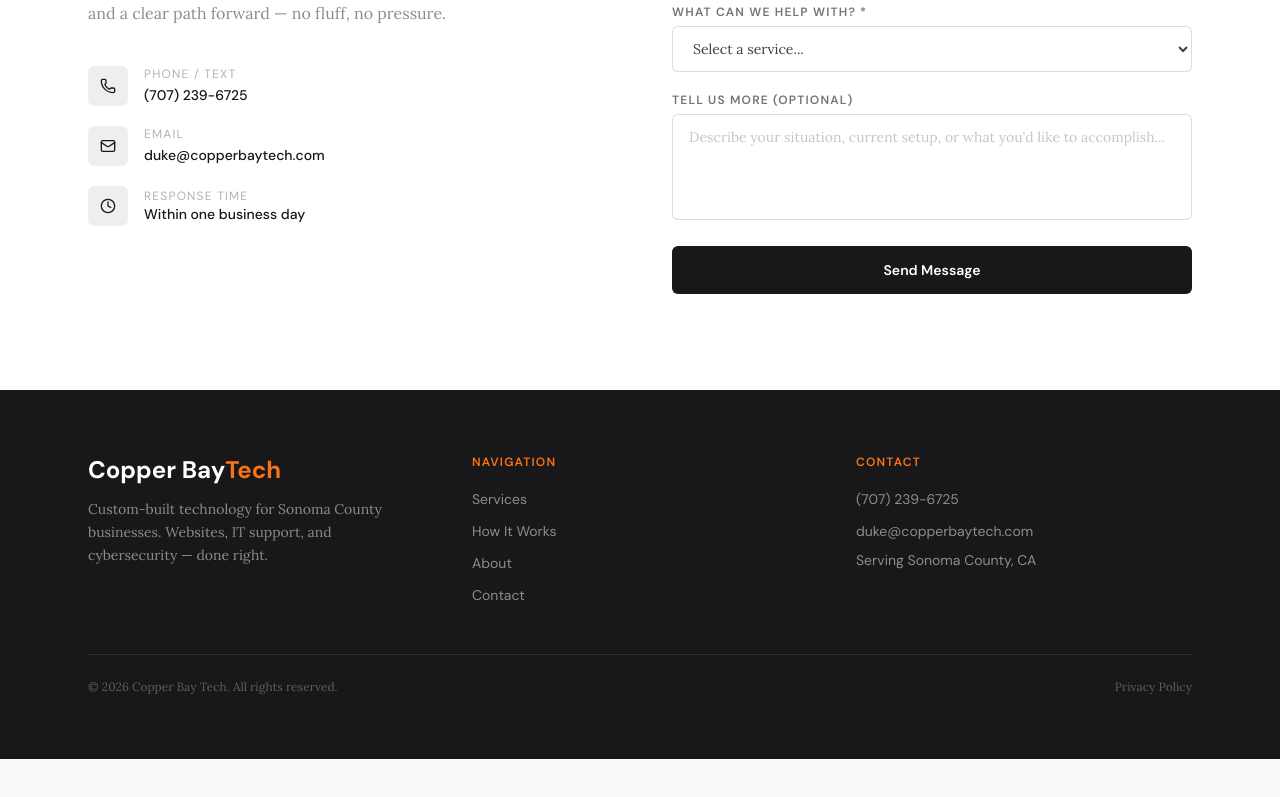
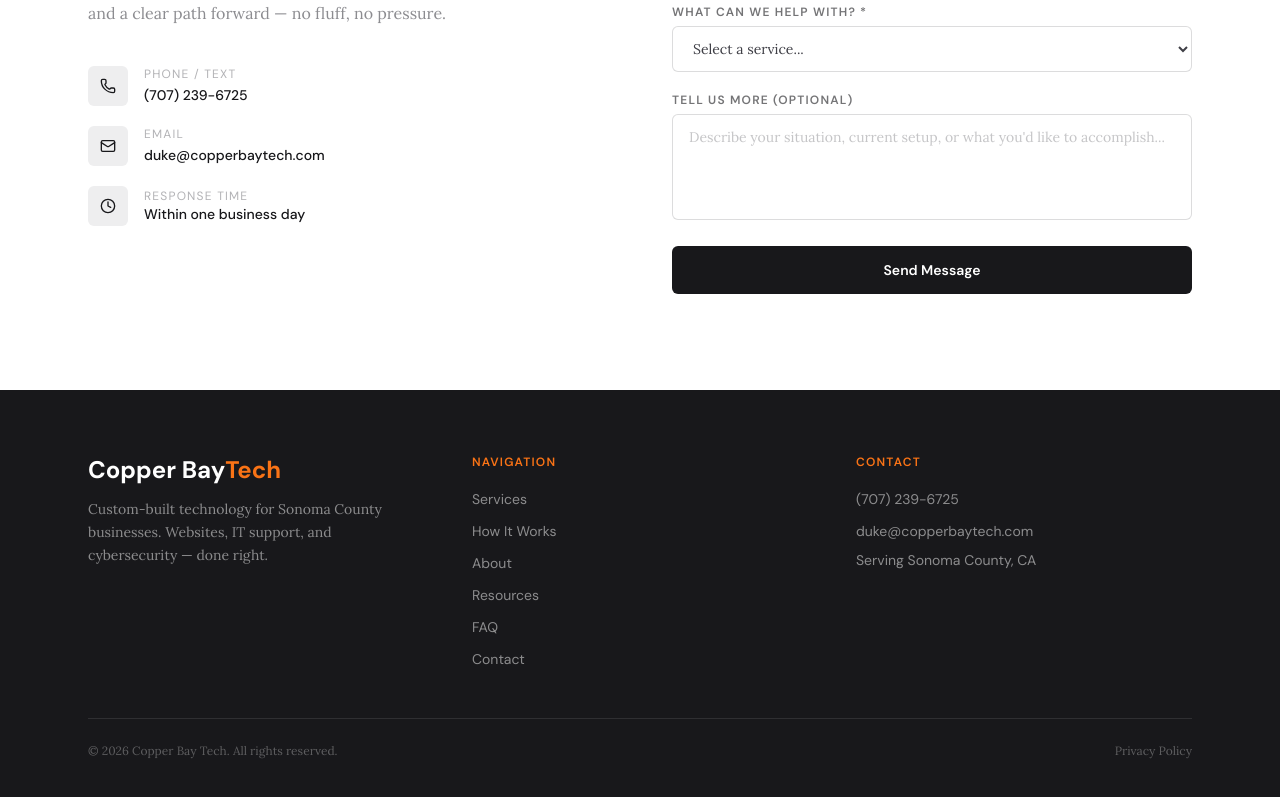
Before and after one commit to Dukotah/Duke, a Next.js app: page / in a window 1280 px wide. Shown: the part 7923-8720 px from the top of the page. Before the commit the page ends 8682 px from the top, so only its background shows below. Built offline with nearby package versions, Linux system fonts and the light colour scheme.

Commit message:
Update Footer — add Resources/Blog and FAQ nav links, use Next Link

```diff
--- a/src/components/Footer.tsx
+++ b/src/components/Footer.tsx
@@ -1,3 +1,5 @@
+import Link from "next/link";
+
 export default function Footer() {
   const year = new Date().getFullYear();
 
@@ -5,8 +7,7 @@
     "@context": "https://schema.org",
     "@type": "LocalBusiness",
     name: "Copper Bay Tech",
-    description:
-      "IT consulting, web development, and cybersecurity for Sonoma County businesses.",
+    description: "IT consulting, web development, and cybersecurity for Sonoma County businesses.",
     url: "https://copperbaytech.com",
     telephone: "+17072396725",
     email: "duke@copperbaytech.com",
@@ -16,106 +17,65 @@
       addressRegion: "CA",
       addressCountry: "US",
     },
-    areaServed: [
-      "Petaluma",
-      "Santa Rosa",
-      "Sebastopol",
-      "Rohnert Park",
-      "Sonoma",
-      "Bodega Bay",
-      "Cotati",
-      "Windsor",
-      "Healdsburg",
-    ],
-    serviceType: [
-      "Web Development",
-      "IT Consulting",
-      "Cybersecurity",
-      "Network Setup",
-      "Process Automation",
-    ],
+    areaServed: ["Petaluma","Santa Rosa","Sebastopol","Rohnert Park","Sonoma","Bodega Bay","Cotati","Windsor","Healdsburg"],
+    serviceType: ["Web Development","IT Consulting","Cybersecurity","Network Setup","Process Automation"],
   };
+
+  const navLinks = [
+    { label: "Services", href: "/#services" },
+    { label: "How It Works", href: "/#how-it-works" },
+    { label: "About", href: "/#about" },
+    { label: "Resources", href: "/blog" },
+    { label: "FAQ", href: "/#faq" },
+    { label: "Contact", href: "/#contact" },
+  ];
 
   return (
     <footer className="bg-[#18181B] text-white">
-      <script
-        type="application/ld+json"
-        dangerouslySetInnerHTML={{ __html: JSON.stringify(schema) }}
-      />
+      <script type="application/ld+json" dangerouslySetInnerHTML={{ __html: JSON.stringify(schema) }} />
       <div className="max-w-6xl mx-auto px-6 py-16">
         <div className="grid md:grid-cols-3 gap-12 mb-12">
-          {/* Brand */}
           <div>
-            <p
-              className="text-2xl font-bold mb-3"
-              style={{ fontFamily: "var(--font-heading)" }}
-            >
+            <p className="text-2xl font-bold mb-3" style={{ fontFamily: "var(--font-heading)" }}>
               Copper Bay<span style={{ color: "#F97316" }}>Tech</span>
             </p>
-            <p
-              className="text-white/50 text-sm leading-relaxed"
-              style={{ fontFamily: "var(--font-body)" }}
-            >
-              Custom-built technology for Sonoma County businesses. Websites, IT
-              support, and cybersecurity — done right.
+            <p className="text-white/50 text-sm leading-relaxed" style={{ fontFamily: "var(--font-body)" }}>
+              Custom-built technology for Sonoma County businesses. Websites, IT support, and cybersecurity — done right.
             </p>
           </div>
 
-          {/* Nav */}
           <div>
-            <p
-              className="text-xs font-semibold uppercase tracking-widest text-[#F97316] mb-4"
-              style={{ fontFamily: "var(--font-heading)" }}
-            >
+            <p className="text-xs font-semibold uppercase tracking-widest text-[#F97316] mb-4" style={{ fontFamily: "var(--font-heading)" }}>
               Navigation
             </p>
             <ul className="space-y-2">
-              {["#services", "#how-it-works", "#about", "#contact"].map((href) => (
-                <li key={href}>
-                  <a
-                    href={href}
-                    className="text-sm text-white/50 hover:text-white transition-colors capitalize"
-                    style={{ fontFamily: "var(--font-heading)" }}
-                  >
-                    {href.replace("#", "").replace(/-/g, " ")}
-                  </a>
+              {navLinks.map((l) => (
+                <li key={l.href}>
+                  <Link href={l.href} className="text-sm text-white/50 hover:text-white transition-colors" style={{ fontFamily: "var(--font-heading)" }}>
+                    {l.label}
+                  </Link>
                 </li>
               ))}
             </ul>
           </div>
 
-          {/* Contact */}
           <div>
-            <p
-              className="text-xs font-semibold uppercase tracking-widest text-[#F97316] mb-4"
-              style={{ fontFamily: "var(--font-heading)" }}
-            >
+            <p className="text-xs font-semibold uppercase tracking-widest text-[#F97316] mb-4" style={{ fontFamily: "var(--font-heading)" }}>
               Contact
             </p>
             <ul className="space-y-2">
               <li>
-                <a
-                  href="tel:+17072396725"
-                  className="text-sm text-white/50 hover:text-white transition-colors"
-                  style={{ fontFamily: "var(--font-heading)" }}
-                >
+                <a href="tel:+17072396725" className="text-sm text-white/50 hover:text-white transition-colors" style={{ fontFamily: "var(--font-heading)" }}>
                   (707) 239-6725
                 </a>
               </li>
               <li>
-                <a
-                  href="mailto:duke@copperbaytech.com"
-                  className="text-sm text-white/50 hover:text-white transition-colors"
-                  style={{ fontFamily: "var(--font-heading)" }}
-                >
+                <a href="mailto:duke@copperbaytech.com" className="text-sm text-white/50 hover:text-white transition-colors" style={{ fontFamily: "var(--font-heading)" }}>
                   duke@copperbaytech.com
                 </a>
               </li>
               <li>
-                <p
-                  className="text-sm text-white/50"
-                  style={{ fontFamily: "var(--font-heading)" }}
-                >
+                <p className="text-sm text-white/50" style={{ fontFamily: "var(--font-heading)" }}>
                   Serving Sonoma County, CA
                 </p>
               </li>
@@ -124,19 +84,12 @@
         </div>
 
         <div className="border-t border-white/10 pt-6 flex flex-col sm:flex-row items-center justify-between gap-4">
-          <p
-            className="text-xs text-white/30"
-            style={{ fontFamily: "var(--font-body)" }}
-          >
-            © {year} Copper Bay Tech. All rights reserved.
+          <p className="text-xs text-white/30" style={{ fontFamily: "var(--font-body)" }}>
+            &copy; {year} Copper Bay Tech. All rights reserved.
           </p>
-          <a
-            href="/privacy"
-            className="text-xs text-white/30 hover:text-white/60 transition-colors"
-            style={{ fontFamily: "var(--font-body)" }}
-          >
+          <Link href="/privacy" className="text-xs text-white/30 hover:text-white/60 transition-colors" style={{ fontFamily: "var(--font-body)" }}>
             Privacy Policy
-          </a>
+          </Link>
         </div>
       </div>
     </footer>
```
